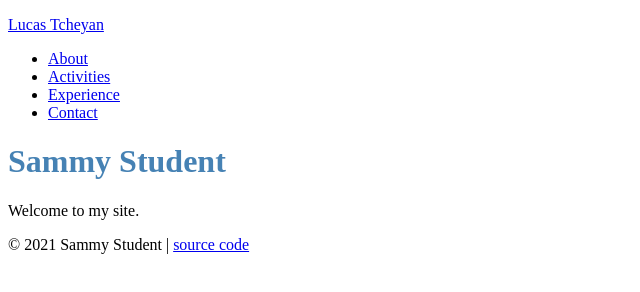
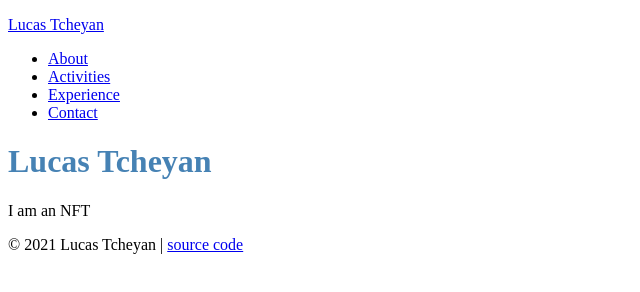
Before and after one commit to ltcheyan/fantastic-umbrella, a plain HTML site: page index.html in a window 1280 px wide. Shown: the whole page, without its empty margins (0-640 px from the left). Drawn offline with Linux system fonts and the light colour scheme.

Commit message:
Update index.html

```diff
--- a/index.html
+++ b/index.html
@@ -2,7 +2,7 @@
 <html>
   <head>
     <meta charset="utf-8">
-    <title>Sammy Student | Work hard, play hard</title>
+    <title>Lucas Tcheyan | Work hard, play hard</title>
     <link rel="stylesheet" href="stylesheets/sammy-style.css">
   </head>
   <body>
@@ -19,12 +19,12 @@
     </header>
 
     <div class="page">
-      <h1>Sammy Student</h1>
-      <p>Welcome to my site.</p>
+      <h1>Lucas Tcheyan</h1>
+      <p>I am an NFT</p>
     </div>
 
     <footer>
-      <p>&copy; 2021 Sammy Student |
+      <p>&copy; 2021 Lucas Tcheyan |
         <a href="https://github.com/prof-rossetti/student-site">source code</a>
       </p>
     </footer>
```
